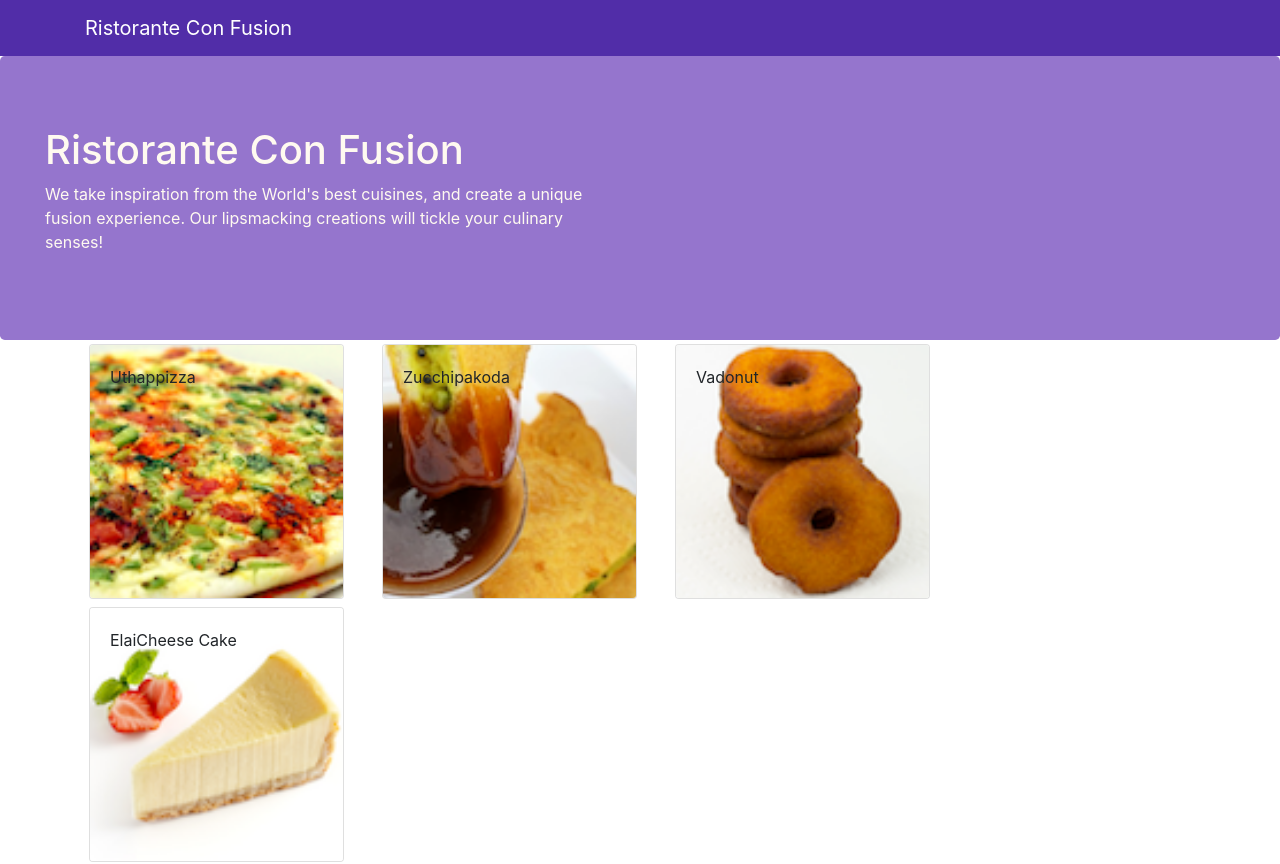
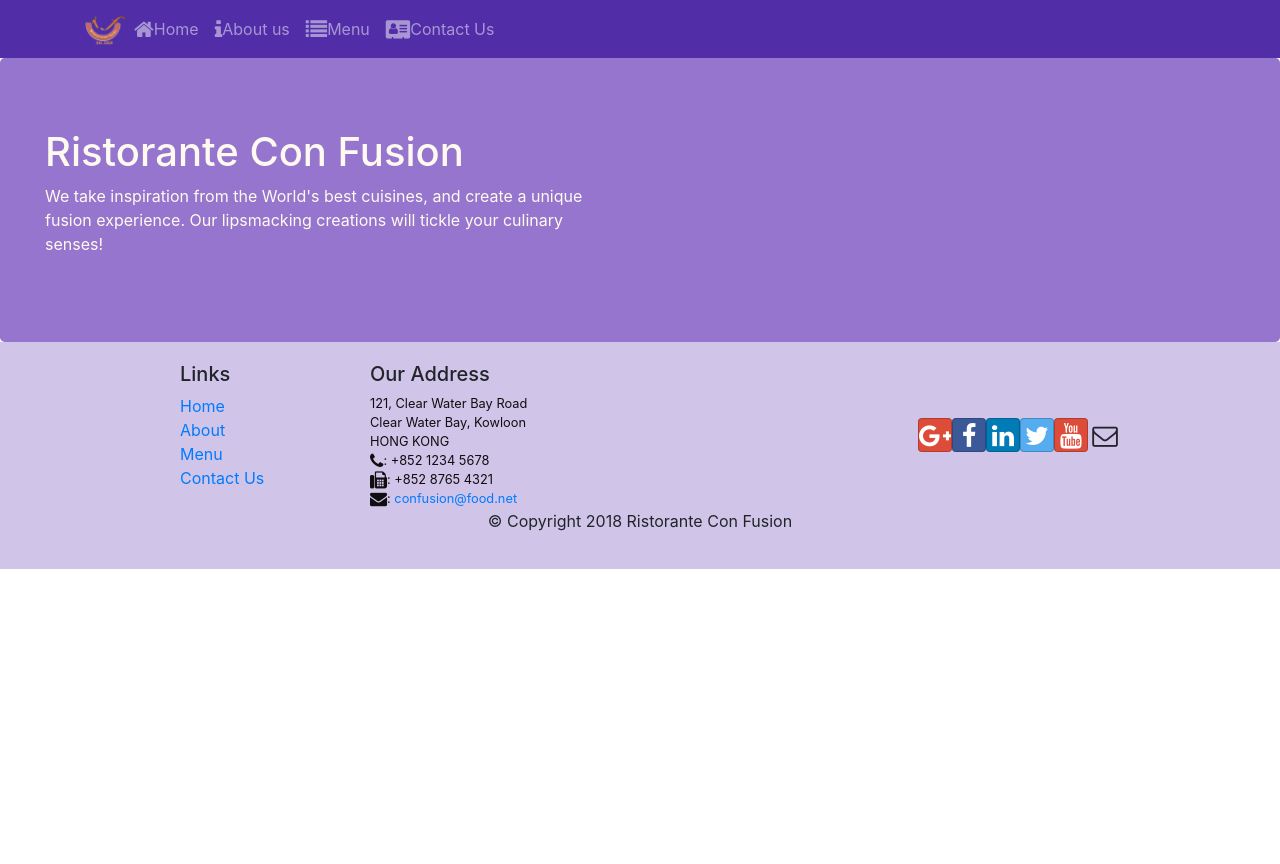
Before and after one commit to Tejaswikapoor/ReactJS, a React (Create React App) app: page / in a window 1280 px wide. Shown: the top 864 px of the page. After the commit the page ends 800 px from the top, so only its background shows below. Built offline with nearby package versions, Linux system fonts and the light colour scheme.

Commit message:
React Router

```diff
--- a/package.json
+++ b/package.json
@@ -11,6 +11,7 @@
     "font-awesome": "^4.7.0",
     "react": "^16.13.1",
     "react-dom": "^16.13.1",
+    "react-router-dom": "^5.1.2",
     "react-scripts": "3.4.1",
     "reactstrap": "^8.4.1"
   },
--- a/src/App.js
+++ b/src/App.js
@@ -2,14 +2,16 @@
 
 import Main from './components/MainComponent';
 
+import {BrowserRouter} from 'react-router-dom';
 
 function App() {
   return (
-    <div >
+    <BrowserRouter>
+      <div >
 
-   <Main/>
-
-    </div>
+      <Main/>
+      </div>
+    </BrowserRouter>
     );
 };
 
--- a/src/components/FooterComponent.js
+++ b/src/components/FooterComponent.js
@@ -1,5 +1,5 @@
 import React from 'react';
-
+import {Link} from 'react-router-dom';
 function Footer(props) {
     return(
     <div className="footer">
@@ -8,12 +8,13 @@
                 <div className="col-4 offset-1 col-sm-2">
                     <h5>Links</h5>
                     <ul className="list-unstyled">
-                        <li><a href="#">Home</a></li>
-                        <li><a href="#">About</a></li>
-                        <li><a href="#">Menu</a></li>
-                        <li><a href="contactus.html">Contact</a></li>
+                        <li><Link to="/home">Home</Link></li>
+                        <li><Link to="/aboutus">About</Link></li>
+                        <li><Link to="/menu">Menu</Link></li>
+                        <li><Link to="/contactus">Contact Us</Link></li>
                     </ul>
                 </div>
+
                 <div className="col-7 col-sm-5">
                     <h5>Our Address</h5>
                     <address>
--- a/src/components/HeaderComponent.js
+++ b/src/components/HeaderComponent.js
@@ -1,13 +1,57 @@
 import React,{Component} from 'react';
-import { Navbar ,NavbarBrand,Jumbotron} from 'reactstrap';
+import { Navbar ,NavbarBrand,Nav,NavbarToggler,Collapse,NavItem,Jumbotron} from 'reactstrap';
+
+import {NavLink} from 'react-router-dom';
+
 class Header extends Component{
 
+    constructor(props){
+        super(props);
+
+        this.state={
+            isNavOpen:false
+        }
+        this.toggleNav=this.toggleNav.bind(this);
+    }
+    toggleNav(){
+        this.setState({
+            isNavOpen:!this.state.isNavOpen
+        }
+        )
+    }
         render(){
             return(
             <>
-        <Navbar dark >
+        <Navbar dark expand="md" >
           <div className="container">
-           <NavbarBrand href="/">Ristorante Con Fusion</NavbarBrand>
+              <NavbarToggler onClick={this.toggleNav}/>
+           <NavbarBrand className="mr-auto" href="/">
+               <img src="assets/images/logo.png" height="30" width="41" alt="Ristorante Con Fusion"/>
+           </NavbarBrand>
+           <Collapse isOpen ={this.state.isNavOpen} navbar>
+           <Nav navbar>
+               <NavItem>
+                   <NavLink className="nav-link" to="/home">
+                       <span className="fa fa-home fa-lg"></span>Home
+                   </NavLink>
+               </NavItem>
+               <NavItem>
+                   <NavLink className="nav-link" to="/aboutus">
+                       <span className="fa fa-info fa-lg"></span>About us
+                   </NavLink>
+               </NavItem>
+               <NavItem>
+                   <NavLink className="nav-link" to="/menu">
+                       <span className="fa fa-list fa-lg"></span>Menu
+                   </NavLink>
+               </NavItem>
+               <NavItem>
+                   <NavLink className="nav-link" to="/contactus">
+                       <span className="fa fa-address-card fa-lg"></span>Contact Us
+                   </NavLink>
+               </NavItem>
+           </Nav>
+           </Collapse>
            </div>
          </Navbar>
          <Jumbotron>
--- /dev/null
+++ b/src/components/HomeComponent.js
@@ -0,0 +1,11 @@
+import React from 'react';
+
+
+function Home(props){
+    return(
+        <div className="container">
+            <h4>HOME</h4>
+        </div>
+    )
+}
+export default Home;
--- a/src/components/MainComponent.js
+++ b/src/components/MainComponent.js
@@ -6,27 +6,39 @@
 import DishDetail from './DishDetailComponent';
 import Header from './HeaderComponent';
 import Footer from './FooterComponent';
+import Home from './HomeComponent';
+import {Switch,Route,Redirect} from 'react-router-dom';
 class Main extends Component{
-
     constructor(props){
-
         super(props);
         this.state={
             dishes:DISHES,
             selectedDish:null
         }
     }
-    onDishSelect(dishId){
-        this.setState({selectedDish:dishId});
-    }
+
+    // onDishSelect(dishId){
+    //     this.setState({selectedDish:dishId});
+    // }
 
     render(){
+      const HomePage=()=>{
+        return(
+          <Home/>
+        )
+      }
+
   return (
 
       <div>
        <Header/>
-      <Menu  dishes={DISHES}  onClick={(dishId)=>{this.onDishSelect(dishId)} }/>
-      <DishDetail dish={this.state.dishes.filter((dish)=>dish.id===this.state.selectedDish)[0]}/>
+       <Switch>
+         <Route path='/home' component={HomePage}/>
+         <Route exact path='/menu' component={()=> <Menu dishes={this.state.dishes}/>}/>
+         <Route Redirect='/home'/>
+       </Switch>
+      {/* <Menu  dishes={DISHES}  onClick={(dishId)=>{this.onDishSelect(dishId)} }/>
+      <DishDetail dish={this.state.dishes.filter((dish)=>dish.id===this.state.selectedDish)[0]}/> */}
       <Footer/>
       </div>
     );
```
Also changed, not shown: 1 other file (tests, documents, lock files or other folders).
